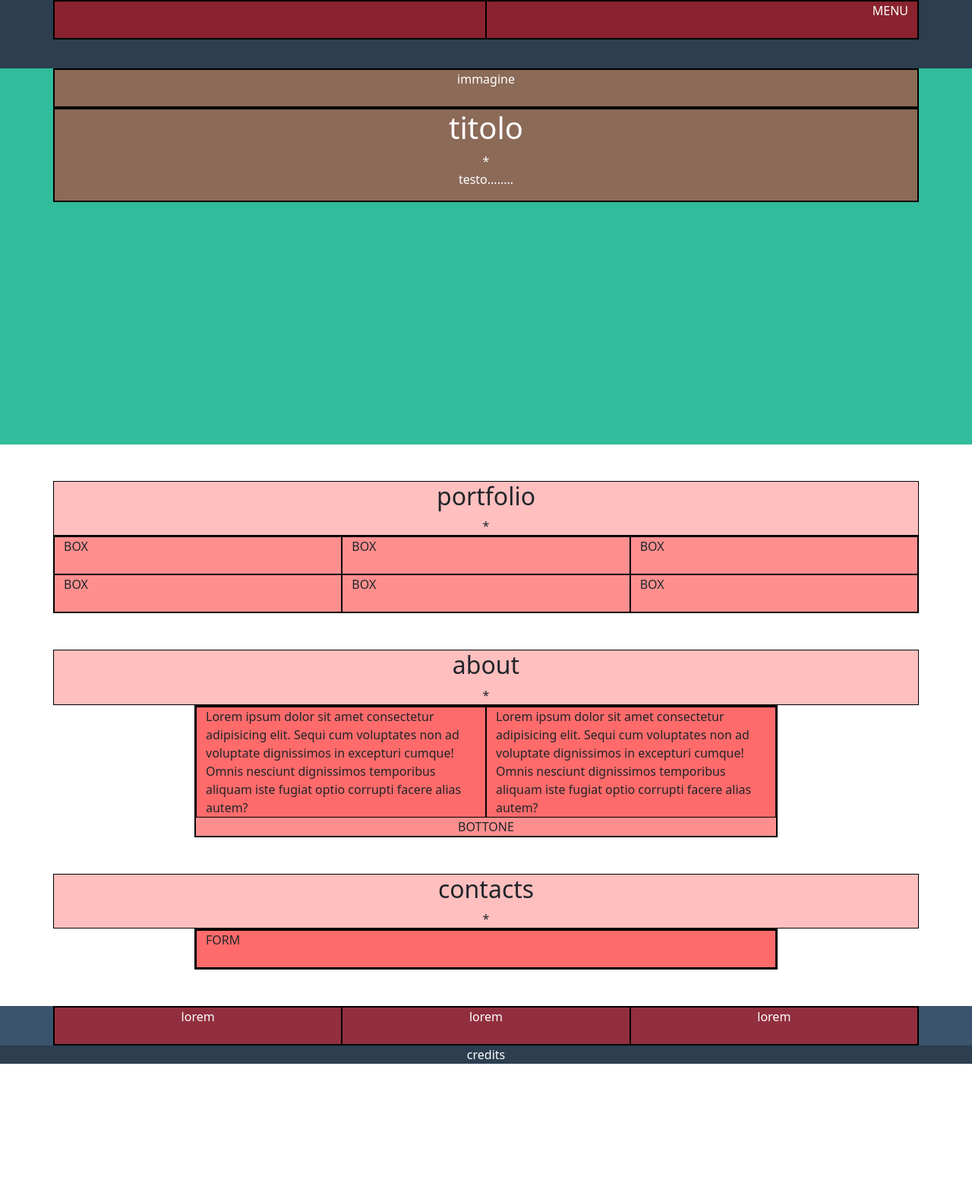
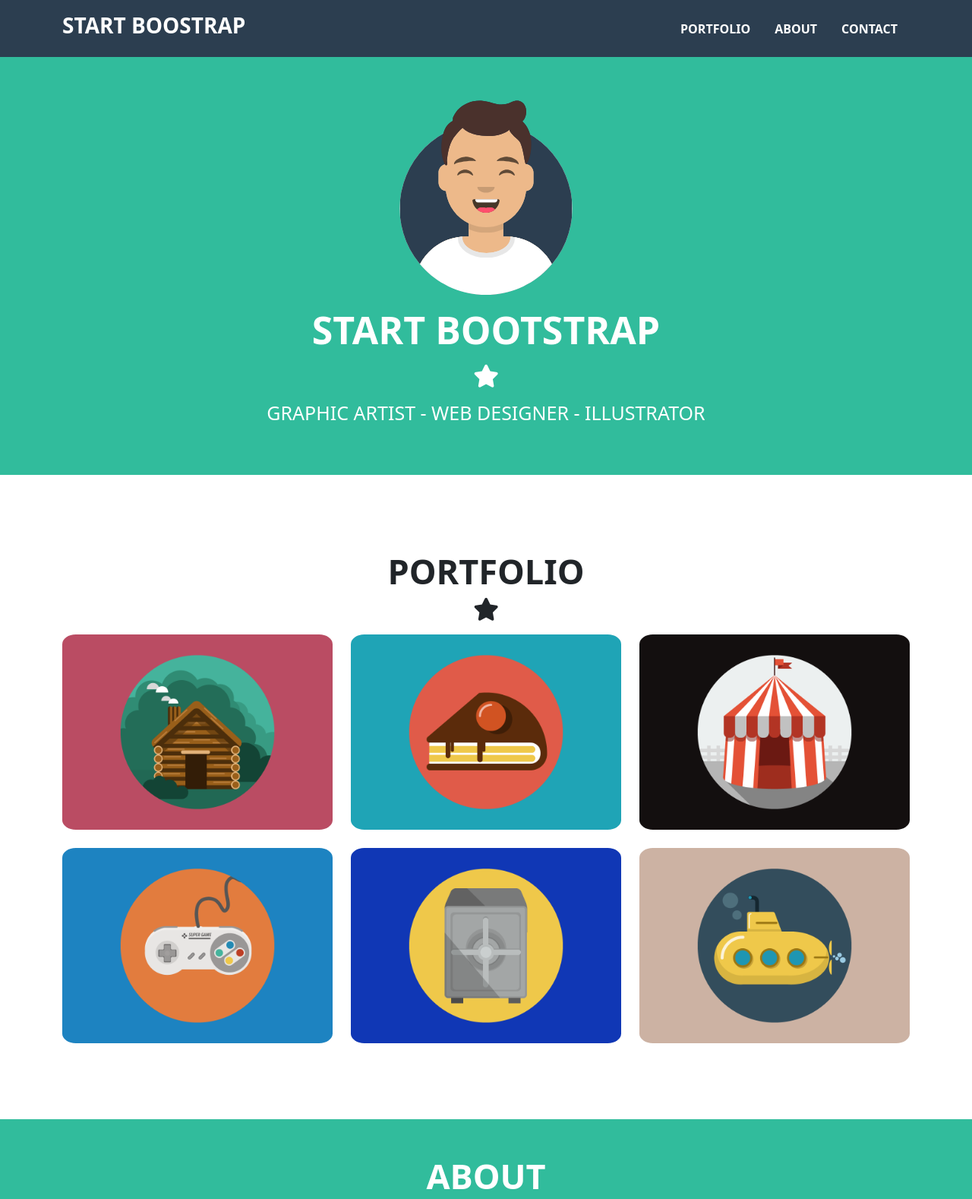
Before and after one commit to samuelebumbello/html-css-bootstrap-freelancer, a plain HTML site: page index.html in a window 1280 px wide. Shown: the top 1578 px of the page at 76% size. Before the commit the page ends 1400 px from the top, so only its background shows below. Drawn offline with nearby package versions, Linux system fonts and the light colour scheme.

Commit message:
[added] aethetic part header, jumbotron, main

```diff
--- a/css/style.css
+++ b/css/style.css
@@ -1,28 +1,143 @@
 /* DEBUG */
-[class^='container'],[class^='col'], .sc-container{
+/* [class^='container'],[class^='col'], .sc-container{
   background-color: rgba(255, 0, 0, .25);
   border: 1px solid #000;
   min-height: 50px;
+} */
+/* ---------- */
+body{
+  font-family: font-family: 'Roboto Slab', serif;
 }
-/* ---------- */
 
-.sc-container{
+.sb-container{
   width: 60%;
   margin: 0 auto;
 }
 
+#about{
+  background-color: #31BC9C;
+  width: 100%;
+  padding-bottom: 15px;
+}
+
+#portfolio{
+  margin-bottom: 100px;
+  margin-top: 100px;
+}
+
+
+/*******************
+      HEADER
+ ******************/
 header{
   background-color: #2C3E50;
-  height: 90px;
+  height: 75px;
+  color: white;
+  font-weight: bold;
+}
+
+h3{
+  font-weight: bold;
+}
+
+.fa-bars{
+  font-size: 30px;
+}
+
+.nav-link{
   color: white;
 }
 
-.sc-jumbotron{
-  background-color: #31BC9C;
-  height: 495px;
+.star .fa-solid.fa-star{
   color: white;
 }
 
+.star-black .fa-solid.fa-star{
+  font-size: 30px;
+}
+
+
+/*******************
+      JUMBOTRON
+ ******************/
+
+.sb-jumbotron{
+  background-color: #31BC9C;
+  height: 550px;
+  color: white;
+}
+
+.sb-jumbotron .image img{
+  width: 250px;
+}
+
+h1{
+  font-size: 50px;
+  font-weight: bold;
+}
+
+.list-jumbo{
+  font-size: 25px;
+}
+
+.star{
+  font-size: 30px;
+}
+
+
+
+/*******************
+        MAIN
+ ******************/
+main .col img{
+  width: 100%;
+  border-radius: 5%;
+}
+
+h2{
+  font-size: 45px;
+  font-weight: 600;
+}
+
+.title-white{
+  color: white;
+  font-weight: 600;
+}
+
+.list-about{
+  color: white;
+  font-weight: 600;
+}
+
+/* FORM */
+.ms-form input, .ms-form textarea{
+  border-left: none;
+  border-top: none;
+  border-right: none;
+  border-radius: 0;
+  padding-left: 0;
+}
+
+.ms-form input::placeholder,
+.ms-form textarea::placeholder{
+  color: black;
+}
+
+.ms-form button{
+  background: #1ABC9C;
+  border: none;
+}
+
+.ms-form input:focus,
+.ms-form textarea:focus{
+  box-shadow: 0 1px 0 0 #31BC9C;
+}
+
+
+
+/*******************
+       FOOTER
+ ******************/
 footer{
   color: white;
 }
--- a/index.html
+++ b/index.html
@@ -4,84 +4,129 @@
     <meta charset="UTF-8">
     <meta http-equiv="X-UA-Compatible" content="IE=edge">
     <meta name="viewport" content="width=device-width, initial-scale=1.0">
-    <link rel='stylesheet' href='https://cdnjs.cloudflare.com/ajax/libs/bootstrap/5.2.3/css/bootstrap.min.css' integrity='sha512-SbiR/eusphKoMVVXysTKG/7VseWii+Y3FdHrt0EpKgpToZeemhqHeZeLWLhJutz/2ut2Vw1uQEj2MbRF+TVBUA==' crossorigin='anonymous'/>
+    <link href="https://cdn.jsdelivr.net/npm/bootstrap@5.3.0-alpha1/dist/css/bootstrap.min.css" rel="stylesheet" integrity="sha384-GLhlTQ8iRABdZLl6O3oVMWSktQOp6b7In1Zl3/Jr59b6EGGoI1aFkw7cmDA6j6gD" crossorigin="anonymous">
+    <script src="https://cdn.jsdelivr.net/npm/bootstrap@5.3.0-alpha1/dist/js/bootstrap.bundle.min.js" integrity="sha384-w76AqPfDkMBDXo30jS1Sgez6pr3x5MlQ1ZAGC+nuZB+EYdgRZgiwxhTBTkF7CXvN" crossorigin="anonymous"></script>
+    <link rel='stylesheet' href='https://cdnjs.cloudflare.com/ajax/libs/font-awesome/6.3.0/css/all.min.css' integrity='sha512-SzlrxWUlpfuzQ+pcUCosxcglQRNAq/DZjVsC0lE40xsADsfeQoEypE+enwcOiGjk/bSuGGKHEyjSoQ1zVisanQ==' crossorigin='anonymous'/>
 
     <link rel="stylesheet" href="css/style.css">
+
     <title>Bootstrap Freelancer</title>
 </head>
 <body>
-
+<!-------------
+    HEADER
+-------------->
   <header>
-    <div class="container">
-      <div class="row">
-        <div class="col">
-
+    <div class="container d-flex h-100 justify-content-between align-items-center text-white">
+        <div>
+            <h3>START BOOSTRAP</h3>
         </div>
-        <div class="col d-none d-lg-block text-end">MENU</div>
-        <div class="col d-lg-none text-end">H</div>
-      </div>
-    </div>
+        <div class="d-none d-md-block">
+            <ul class="nav">
+                <li class="nav-item">
+                  <a class="nav-link" href="#">PORTFOLIO</a>
+                </li>
+                <li class="nav-item">
+                  <a class="nav-link" href="#">ABOUT</a>
+                </li>
+                <li class="nav-item">
+                  <a class="nav-link" href="#">CONTACT</a>
+                </li>
+              </ul>
+        </div>
+        <div class="d-md-none text-end">
+            <i class="fa-solid fa-bars"></i>
+        </div>
+  </div>
   </header>
 
-  <!-- soluzione senza centratura verticale pensando di togliere l'altezza al jumbo e gli ingombri sono dati dai contenuti  -->
-  <div class="sc-jumbotron text-center">
-        <div class="container">
-            <div class="row">
+<!-------------
+    JUMBOTRON
+-------------->
+  <div class="sb-jumbotron text-center">
+        <div class="container pt-5">
+            <div class="row pb-3">
                 <div class="col">
-                    <div class="image">immagine</div>
+                    <div class="image">
+                        <img src="img/avatar.svg" alt="">
+                    </div>
                 </div>
             </div>
         </div>
         <div class="container">
             <div class="row">
                 <div class="col">
-                    <h1>titolo</h1>
-                    <div class="star">*</div>
-                    <p>testo........</p>
+                    <h1>START BOOTSTRAP</h1>
+                    <div class="star">
+                        <i class="fa-solid fa-star"></i>
+                    </div>
+                    <p class="list-jumbo pt-2">GRAPHIC ARTIST - WEB DESIGNER - ILLUSTRATOR</p>
                 </div>
             </div>
         </div>
   </div>
 
+<!-------------
+    MAIN
+-------------->
   <main>
 
     <!-- portfolio  -->
-    <section id="portfolio" class="my-5">
-      <div class="container text-center">
-            <h2>portfolio</h2>
-            <div class="star">*</div>
+    <section id="portfolio" >
+      <div class="container text-center pb-3">
+            <h2>PORTFOLIO</h2>
+            <div class="star-black">
+                <i class="fa-solid fa-star"></i>
+            </div>
       </div>
       <div class="container">
-            <div class="row row-cols-1 row-cols-md-2 row-cols-lg-3 ">
-                <div class="col">BOX</div>
-                <div class="col">BOX</div>
-                <div class="col">BOX</div>
-                <div class="col">BOX</div>
-                <div class="col">BOX</div>
-                <div class="col">BOX</div>
+            <div class="row row-cols-1 row-cols-md-2 row-cols-lg-3 gy-4 ">
+                <div class="col">
+                    <img src="img/cabin.png" alt="">
+                </div>
+                <div class="col">
+                    <img src="img/cake.png" alt="">
+                </div>
+                <div class="col">
+                    <img src="img/circus.png" alt="">
+                </div>
+                <div class="col">
+                    <img src="img/game.png" alt="">
+                </div>
+                <div class="col">
+                    <img src="img/safe.png" alt="">
+                </div>
+                <div class="col">
+                    <img src="img/submarine.png" alt="">
+                </div>
             </div>
       </div>
     </section>
     <!-- /portfolio  -->
 
     <!-- about  -->
-    <section id="about" class="my-5">
-      <div class="container text-center">
-            <h2>about</h2>
-            <div class="star">*</div>
+    <section id="about">
+      <div class="container text-center pt-5">
+            <h2 class="title-white">ABOUT</h2>
+            <div class="star">
+                <i class="fa-solid fa-star"></i>
+            </div>
       </div>
-      <div class="sc-container">
+      <div class="sb-container">
             <div class="container-fluid">
                 <div class="row row-cols-1 row-cols-md-2">
                     <div class="col">
-                    Lorem ipsum dolor sit amet consectetur adipisicing elit. Sequi cum voluptates non ad voluptate dignissimos in excepturi cumque! Omnis nesciunt dignissimos temporibus aliquam iste fugiat optio corrupti facere alias autem?
+                    <p class="list-about">Lorem ipsum dolor sit amet consectetur adipisicing elit. Sequi cum voluptates non ad voluptate dignissimos in excepturi cumque! Omnis nesciunt dignissimos temporibus aliquam iste fugiat optio corrupti facere alias autem?</p>
                     </div>
                     <div class="col">
-                    Lorem ipsum dolor sit amet consectetur adipisicing elit. Sequi cum voluptates non ad voluptate dignissimos in excepturi cumque! Omnis nesciunt dignissimos temporibus aliquam iste fugiat optio corrupti facere alias autem?
+                    <p class="list-about">Lorem ipsum dolor sit amet consectetur adipisicing elit. Sequi cum voluptates non ad voluptate dignissimos in excepturi cumque! Omnis nesciunt dignissimos temporibus aliquam iste fugiat optio corrupti facere alias autem?</p>
+
                     </div>
                 </div>
-                <div class="button text-center">
-                    BOTTONE
+                <div class="button text-center pt-5 pb-5">
+                    <button type="button" class="btn btn-outline-light">
+                        <i class="fa-solid fa-download p-1"></i>Download
+                    </button>
                 </div>
             </div>
       </div>
@@ -91,27 +136,61 @@
     <!-- contacts  -->
     <section id="contacts"  class="my-5">
         <div class="container text-center">
-            <h2>contacts</h2>
-            <div class="star">*</div>
+            <h2>CONTACT ME</h2>
+            <div class="star-black pt-3">
+                <i class="fa-solid fa-star"></i>
+            </div>
         </div>
-        <div class="sc-container">
+        <div class="sb-container">
             <div class="container-fluid">
-                <div class="row">
-                    <div class="col">FORM</div>
-                </div>
+                <div class="row justify-content-center py-5">
+                    <div class="col-12">
+                      <form class="ms-form" action="">
+                            <div class="mb-3">
+                                <input type="text" class="form-control" id="name" placeholder="Name">
+                            </div>
+
+                            <div class="mb-3">
+                                <input type="email" class="form-control" id="email" placeholder="Email address">
+                            </div>
+
+                            <div class="mb-3">
+                                <input type="text" class="form-control" id="telephone" placeholder="Phone Number">
+                            </div>
+
+                            <div class="mb-3">
+                                <textarea class="form-control" id="textarea" rows="3" placeholder="Message"></textarea>
+                            </div>
+
+                            <button type="submit" class="btn btn-success">Invia</button>
+                      </form>
+                    </div>
+                  </div>
             </div>
         </div>
     </section>
     <!-- /contacts  -->
+  </main>
 
-  </main>
+<!-------------
+    FOOTER
+-------------->
 
   <footer class="text-center">
     <div class="footer-top">
       <div class="container">
             <div class="row row-cols-1 row-cols-md-3">
-                <div class="col">lorem</div>
-                <div class="col">lorem</div>
+                <div class="col">
+                    <h4>LOCATION</h4>
+                    <span>2215 John Daniel Drive Clark, MO 54243</span>
+                </div>
+                <div class="col">
+                    <h4>AROUND THE WEB</h4>
+                    <i class="fa-brands fa-facebook-f"></i>
+                    <i class="fa-brands fa-google-plus-g"></i>
+                    <i class="fa-brands fa-twitter"></i>
+                    <i class="fa-brands fa-linkedin-in"></i>
+                </div>
                 <div class="col">lorem</div>
             </div>
       </div>
```
